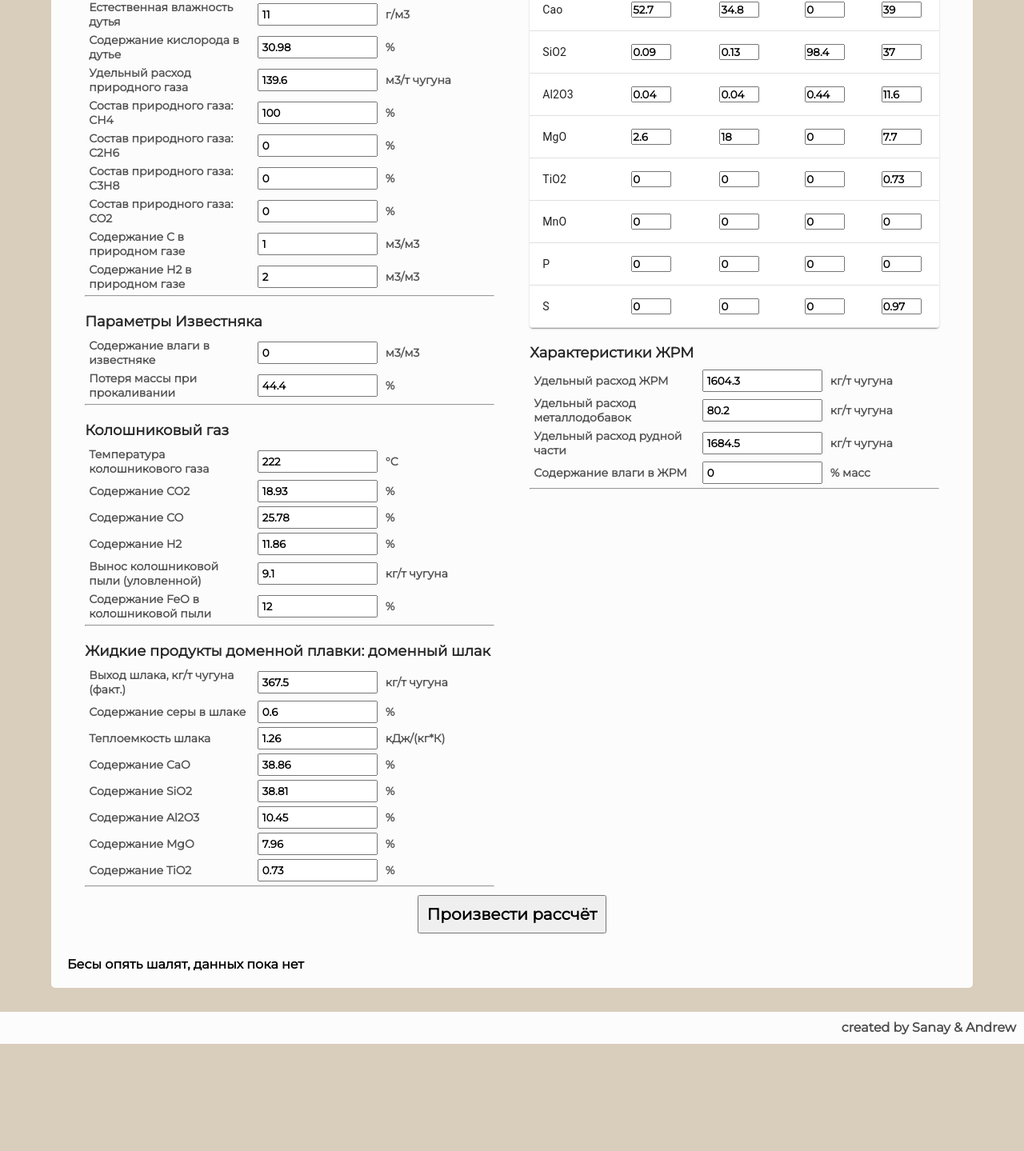
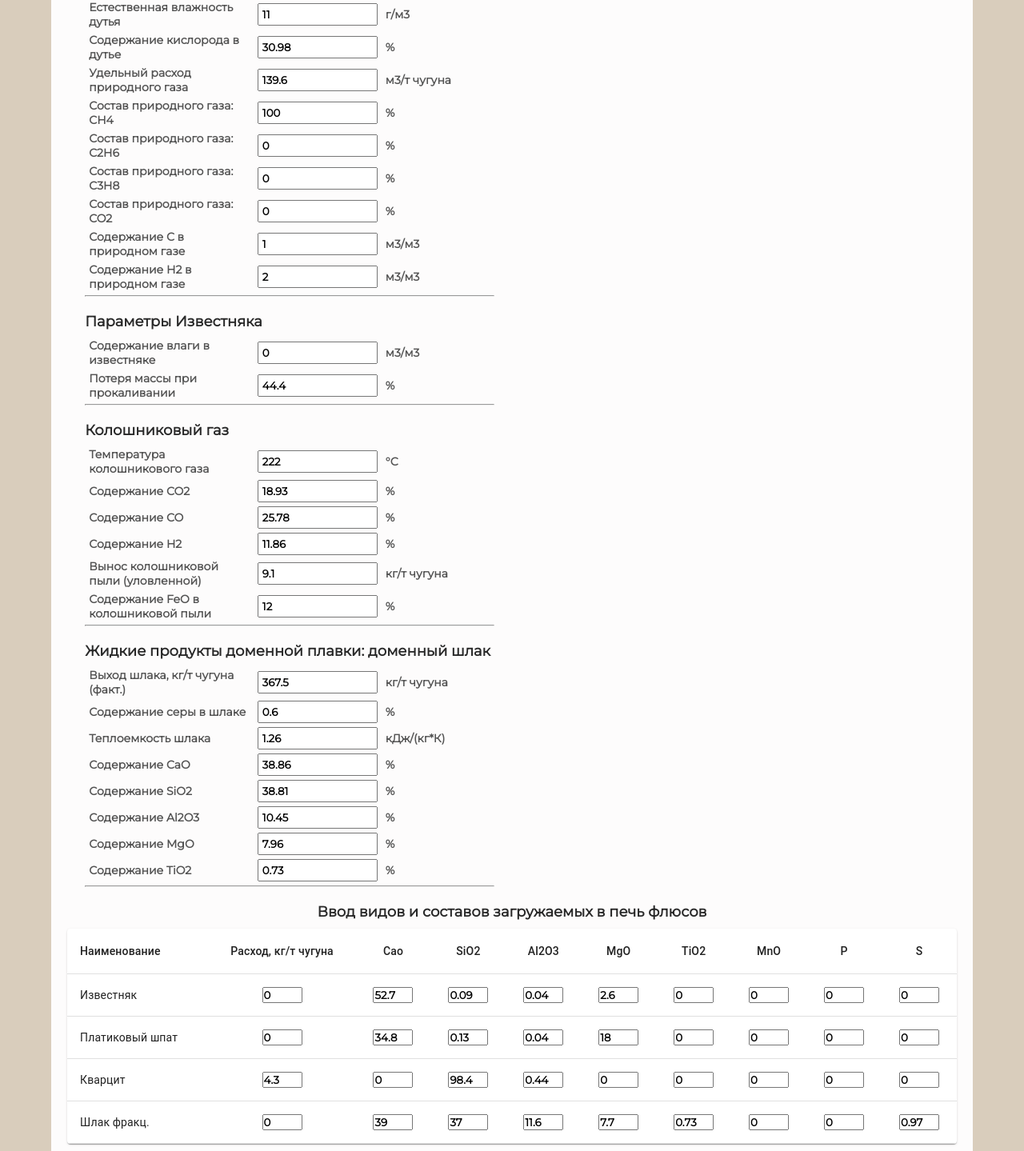
Before and after one commit to KuzmichAlexander/Balance_DP_Web, a React (Create React App) app in the folder balance_dp/balance_dp/ClientApp/: page /Calc in a window 1280 px wide. Shown: the part 922-2361 px from the top of the page at 80% size. Before the commit the page ends 2227 px from the top, so only its background shows below. Built offline with nearby package versions, Linux system fonts and the light colour scheme.

Commit message:
флюсы в правильном порядке

```diff
--- a/balance_dp/balance_dp/ClientApp/src/components/Calc.js
+++ b/balance_dp/balance_dp/ClientApp/src/components/Calc.js
@@ -97,8 +97,6 @@ export class Calc extends React.Component {
                                 <MaterialConsuption name={'InputData2-materialCons'}
                                                     params={this.state.data.InputData2.materialCons}
                                                     onChangeInput={this.onInputChange}/>
-                                <Flus name={'InputData2-flus'} params={this.state.data.InputData2.flus}
-                                      onChangeInput={this.onInputChange}/>
                                 <ZRRM name={'InputIndicators-zhrm'}
                                       params={this.state.data.InputIndicators.zhrm}
                                       onChangeInput={this.onInputChange}/>
@@ -106,7 +104,14 @@ export class Calc extends React.Component {
                             : 'Данные подгружаются'}
                     </div>
                 </div>
-                <input type="button" className={'send-button'} onClick={this.sendData} value={'Произвести рассчёт'}/>
+                <div className={'flus__container'}>
+                    {this.state.data ?
+                        <Flus name={'InputData2-flus'}
+                              params={this.state.data.InputData2.flus}
+                              onChangeInput={this.onInputChange}/>
+                        : null}
+                </div>
+                <input type="button" className={'send-button'} onClick={this.sendData} value={'Произвести расчёт'}/>
                 <br/>
                 {this.state.result ? <ResultContainer results={this.state.result}/>
                     : 'Бесы опять шалят, данных пока нет'}
--- a/balance_dp/balance_dp/ClientApp/src/components/Inputs/Flus.js
+++ b/balance_dp/balance_dp/ClientApp/src/components/Inputs/Flus.js
@@ -8,8 +8,8 @@ import TableHead from '@material-ui/core/TableHead';
 import TableRow from '@material-ui/core/TableRow';
 import Paper from '@material-ui/core/Paper';
 
-const resultRows = ['Название', 'Известняк', 'Платиковый шпат', 'Кварцит', 'Шлак фракц.'];
-const columns = ['Расход, кг/т чугуна', 'Cao', 'SiO2', 'Al2O3', 'MgO', 'TiO2', 'MnO', 'P', 'S']
+const columns = ['Известняк', 'Платиковый шпат', 'Кварцит', 'Шлак фракц.'];
+const resultRows = ['Наименование', 'Расход, кг/т чугуна', 'Cao', 'SiO2', 'Al2O3', 'MgO', 'TiO2', 'MnO', 'P', 'S']
 
 const useStyles = makeStyles({
     table: {
@@ -17,42 +17,49 @@ const useStyles = makeStyles({
     },
 });
 
-function createData (name, first, second, third, fourth) {
-    return {name, first, second, third, fourth};
+function createData (name, first, second, third, fourth, fifth, sixth, seventh, eighth, ninth) {
+    return {name, first, second, third, fourth, fifth, sixth, seventh, eighth, ninth};
 }
 
 function getInput (name, value, onChangeInput, key) {
     return <input key={`${name}-${key}`} id={`${name}`} type="text" value={value} onChange={onChangeInput}/>
 }
 
+function createRow () {
+    let counter = 0;
+    return function (name, param, onChangeInput, discr) {
+        const paramArray = [];
+        paramArray.push(columns[counter])
+        for (let key in param[discr]) {
+            paramArray.push(getInput(name + `-${discr}-` + key, param[discr][key], onChangeInput, key ));
+        }
+        counter++;
+        console.log(paramArray)
+        return paramArray;
+    }
+}
+
 function createRows (name, params, onChangeInput) {
     const rowsArray = [];
-    let counter = 0
-    for (let key in params.Limestone) {
-        rowsArray.push(
-            createData(columns[counter],
-                getInput(name + '-Limestone-' + key, params['Limestone'][key], onChangeInput, key ),
-                getInput(name + '-Fluospat-' + key, params['Fluospat'][key], onChangeInput, key ),
-                getInput(name + '-Quartzite-' + key, params['Quartzite'][key], onChangeInput, key ),
-                getInput(name + '-Slug-' + key, params['Slug'][key], onChangeInput, key ))
-        )
-        counter++;
-    }
+    const generator = createRow()
+    rowsArray.push(createData(...generator(name, params, onChangeInput, 'Limestone')))
+    rowsArray.push(createData(...generator(name, params, onChangeInput, 'Fluospat')))
+    rowsArray.push(createData(...generator(name, params, onChangeInput, 'Quartzite')))
+    rowsArray.push(createData(...generator(name, params, onChangeInput, 'Slug')))
     return rowsArray;
 }
 
 export const Flus = ({name, params, onChangeInput}) => {
     const classes = useStyles();
     const rows = createRows(name, params, onChangeInput);
-
     return (
         <div className={'DP-work__inputs flus-table'}>
-            <h5>Ввод видов и составов загружаемых в печь флюсов</h5>
+            <h5 style={{textAlign:'center'}}>Ввод видов и составов загружаемых в печь флюсов</h5>
             <TableContainer component={Paper}>
                 <Table className={classes.table} aria-label="a dense table">
                     <TableHead>
                         <TableRow>
-                            {resultRows.map((item, index) => <TableCell width={'20%'} key={index} align={index === 0 ? "left" : 'center'}>{item}</TableCell>)}
+                            {resultRows.map((item, index) => <TableCell key={index} align={index === 0 ? "left" : 'center'}>{item}</TableCell>)}
                         </TableRow>
                     </TableHead>
                     <TableBody>
@@ -61,10 +68,15 @@ export const Flus = ({name, params, onChangeInput}) => {
                                 <TableCell component="th" scope="row">
                                     {row.name}
                                 </TableCell>
-                                <TableCell width={'20%'} align="center">{row.first}</TableCell>
-                                <TableCell width={'20%'} align="center">{row.second}</TableCell>
-                                <TableCell width={'20%'} align="center">{row.third}</TableCell>
-                                <TableCell width={'20%'} align="center">{row.fourth}</TableCell>
+                                <TableCell align="center">{row.first}</TableCell>
+                                <TableCell align="center">{row.second}</TableCell>
+                                <TableCell align="center">{row.third}</TableCell>
+                                <TableCell align="center">{row.fourth}</TableCell>
+                                <TableCell align="center">{row.fifth}</TableCell>
+                                <TableCell align="center">{row.sixth}</TableCell>
+                                <TableCell align="center">{row.seventh}</TableCell>
+                                <TableCell align="center">{row.eighth}</TableCell>
+                                <TableCell align="center">{row.ninth}</TableCell>
                             </TableRow>
                         ))}
                     </TableBody>
```
Also changed, not shown: 2 other files (tests, documents, lock files or other folders).
